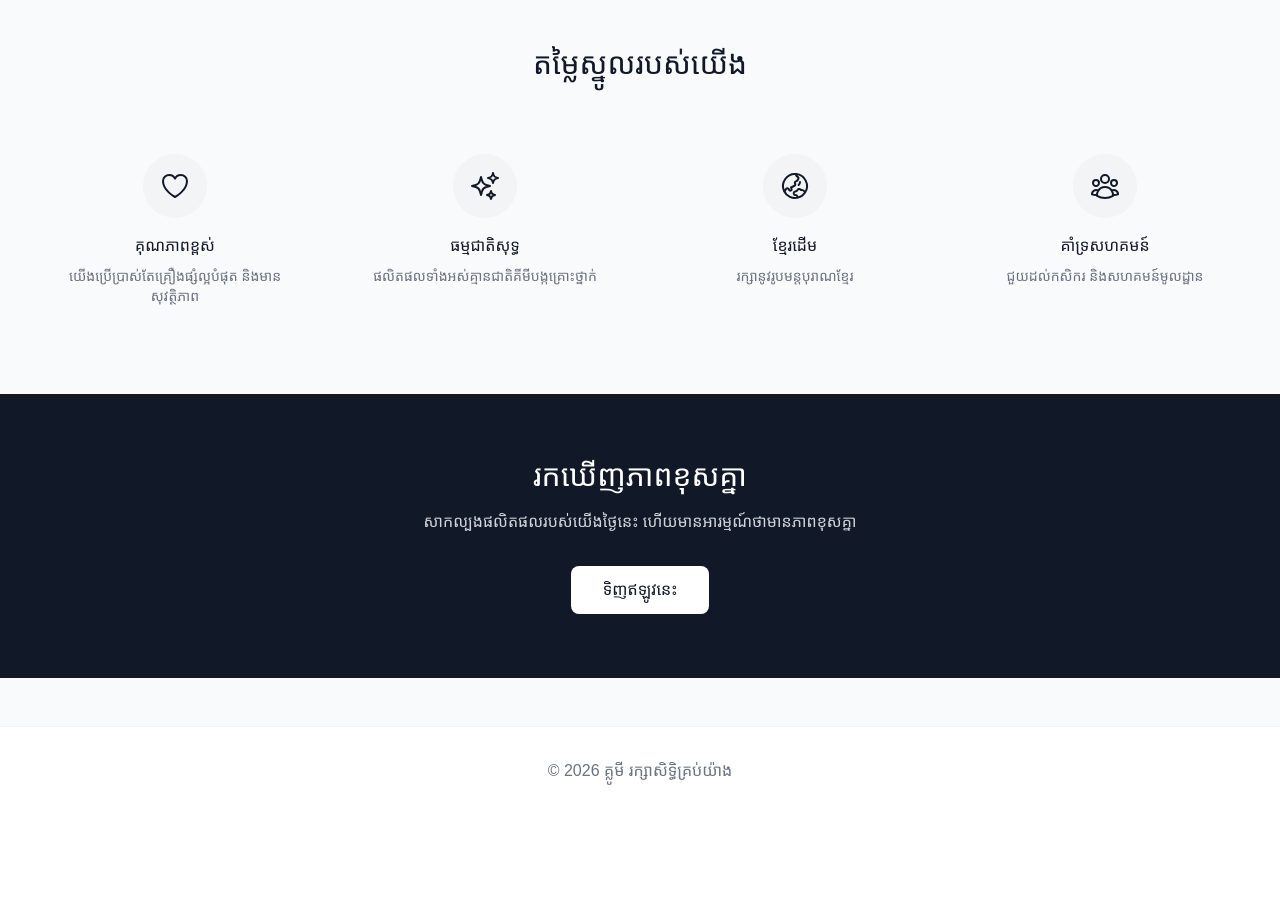
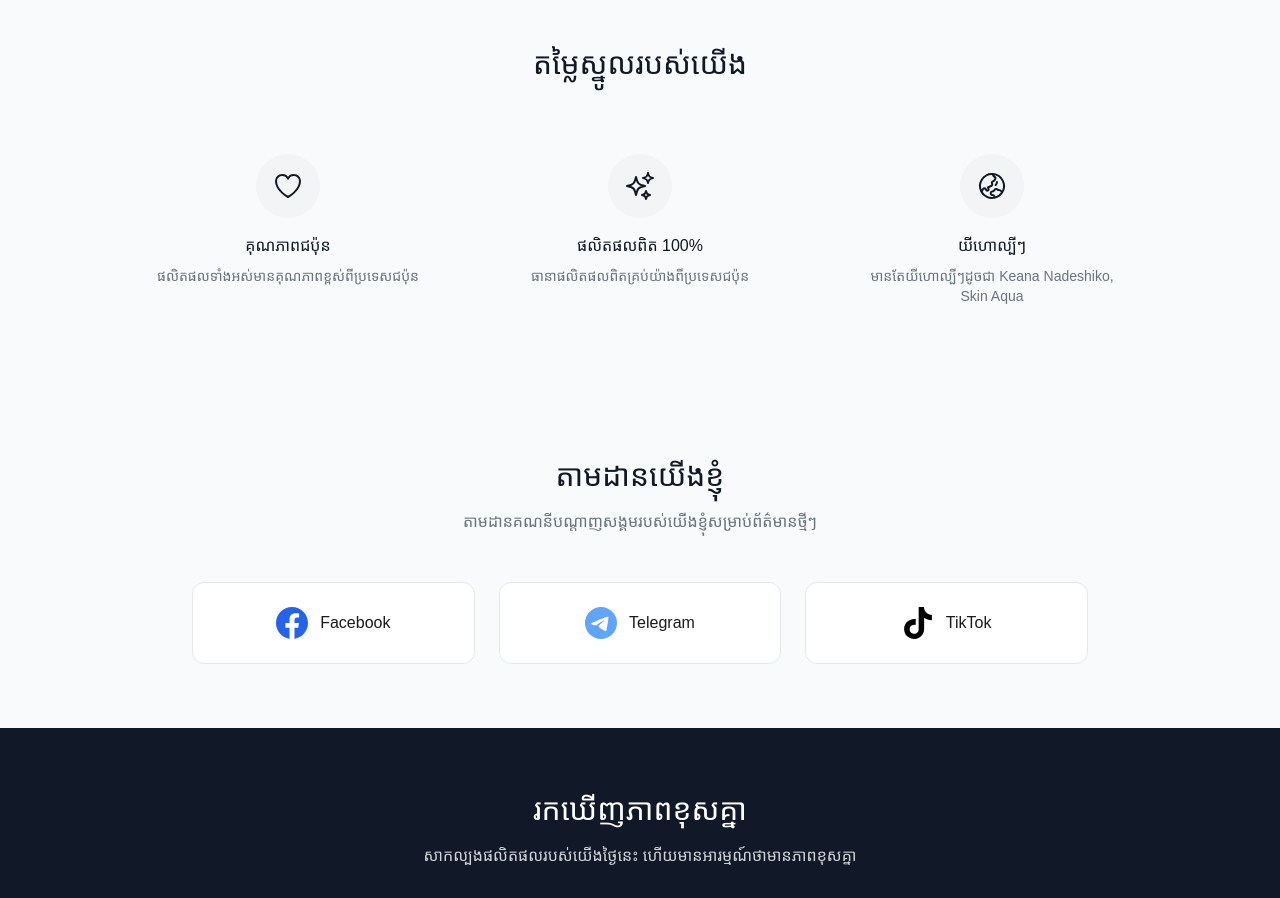
Before and after one commit to Heang0/Apsara-Cosmetic, a Next.js app: page /about in a window 1280 px wide. Shown: the part 1120-2018 px from the top of the page. Before the commit the page ends 1935 px from the top, so only its background shows below. Built offline with nearby package versions, Linux system fonts and the light colour scheme; no server answers; a web font is replaced by a local one.

Commit message:
Add MongoDB indexes for performance

```diff
--- a/src/app/about/page.tsx
+++ b/src/app/about/page.tsx
@@ -25,46 +25,39 @@ export default function AboutPage() {
 
   const storyTitle = language === 'km' ? 'រឿងរ៉ាវរបស់យើង' : 'Our Story';
   const storyText1 = language === 'km'
-    ? 'គ្លូមី បានចាប់ផ្តើមពីក្តីស្រមៃចង់ថែរក្សា និងផ្សព្វផ្សាយនូវសម្រស់បែបប្រពៃណីខ្មែរ។ យើងជឿជាក់ថា សម្រស់ពិតប្រាកដកើតចេញពីធម្មជាតិ និងប្រពៃណីដ៏ល្អប្រណិតរបស់ខ្មែរ។'
-    : 'Glowme began with a dream to preserve and promote traditional Khmer beauty. We believe that true beauty comes from nature and the exquisite traditions of Cambodia.';
+    ? 'គ្លូមី គឺជាហាងលក់ផលិតផលគ្រឿងសំអាងពីប្រទេសជប៉ុនដែលមានគុណភាពខ្ពស់។ យើងជឿជាក់លើការផ្តល់ជូននូវផលិតផលល្អបំផុតពីប្រទេសជប៉ុន ដើម្បីថែរក្សាសម្រស់របស់អ្នក។'
+    : 'Glowme is your trusted source for premium Japanese skincare and cosmetics. We believe in bringing the best of Japan\'s beauty innovations to help you look and feel your best.';
 
   const storyText2 = language === 'km'
-    ? 'យើងប្រើប្រាស់គ្រឿងផ្សំធម្មជាតិសុទ្ធសាធ ដែលប្រមូលផ្តុំពីគ្រប់តំបន់ទូទាំងប្រទេសកម្ពុជា ដោយរួមបញ្ចូលជាមួយនឹងបច្ចេកវិទ្យាទំនើប ដើម្បីបង្កើតផលិតផលដែលមានគុណភាពខ្ពស់ និងមានសុវត្ថិភាពសម្រាប់អ្នកប្រើប្រាស់។'
-    : 'We use 100% natural ingredients sourced from all regions of Cambodia, combined with modern technology to create high-quality, safe products for our customers.';
+    ? 'យើងជ្រើសរើសតែផលិតផលល្បីៗពីប្រទេសជប៉ុនប៉ុណ្ណោះ ដូចជា Keana Nadeshiko, Skin Aqua និងយីហោល្បីៗជាច្រើនទៀត ដែលធានាបានពីគុណភាព និងប្រសិទ្ធភាព។'
+    : 'We carefully select only the most trusted Japanese brands like Keana Nadeshiko, Skin Aqua, and many more, ensuring authentic quality and proven results.';
 
   const missionTitle = language === 'km' ? 'បេសកកម្មរបស់យើង' : 'Our Mission';
   const missionText = language === 'km'
-    ? 'ផ្តល់ជូននូវផលិតផលគ្រឿងសំអាងដែលមានគុណភាពខ្ពស់ ប្រកបដោយភាពពិតប្រាកដ និងប្រកបដោយក្រមសីលធម៌ ខណៈពេលដែលគាំទ្រដល់សហគមន៍មូលដ្ឋាន និងថែរក្សាបេតិកភណ្ឌវប្បធម៌ខ្មែរ។'
-    : 'To provide high-quality, authentic, and ethically made cosmetic products while supporting local communities and preserving Khmer cultural heritage.';
+    ? 'ផ្តល់ជូននូវផលិតផលគ្រឿងសំអាងពីប្រទេសជប៉ុនដែលមានគុណភាពខ្ពស់ ប្រកបដោយភាពពិតប្រាកដ និងតម្លៃសមរម្យ ដើម្បីជួយឱ្យអ្នកមានសម្រស់ស្រស់ស្អាត។'
+    : 'To provide authentic, high-quality Japanese beauty products at affordable prices, helping you achieve beautiful, healthy skin.';
 
   const values = [
     {
       icon: HeartIcon,
-      titleKm: 'គុណភាពខ្ពស់',
-      titleEn: 'Quality First',
-      descKm: 'យើងប្រើប្រាស់តែគ្រឿងផ្សំល្អបំផុត និងមានសុវត្ថិភាព',
-      descEn: 'We use only the finest and safest ingredients'
+      titleKm: 'គុណភាពជប៉ុន',
+      titleEn: 'Japanese Quality',
+      descKm: 'ផលិតផលទាំងអស់មានគុណភាពខ្ពស់ពីប្រទេសជប៉ុន',
+      descEn: 'All products feature premium Japanese quality'
     },
     {
       icon: SparklesIcon,
-      titleKm: 'ធម្មជាតិសុទ្ធ',
-      titleEn: '100% Natural',
-      descKm: 'ផលិតផលទាំងអស់គ្មានជាតិគីមីបង្កគ្រោះថ្នាក់',
-      descEn: 'All products are free from harmful chemicals'
+      titleKm: 'ផលិតផលពិត 100%',
+      titleEn: '100% Authentic',
+      descKm: 'ធានាផលិតផលពិតគ្រប់យ៉ាងពីប្រទេសជប៉ុន',
+      descEn: 'Guaranteed authentic products direct from Japan'
     },
     {
       icon: GlobeAsiaAustraliaIcon,
-      titleKm: 'ខ្មែរដើម',
-      titleEn: 'Khmer Heritage',
-      descKm: 'រក្សានូវរូបមន្តបុរាណខ្មែរ',
-      descEn: 'Preserving ancient Khmer formulas'
-    },
-    {
-      icon: UserGroupIcon,
-      titleKm: 'គាំទ្រសហគមន៍',
-      titleEn: 'Community Support',
-      descKm: 'ជួយដល់កសិករ និងសហគមន៍មូលដ្ឋាន',
-      descEn: 'Supporting local farmers and communities'
+      titleKm: 'យីហោល្បីៗ',
+      titleEn: 'Top Brands',
+      descKm: 'មានតែយីហោល្បីៗដូចជា Keana Nadeshiko, Skin Aqua',
+      descEn: 'Only top brands like Keana Nadeshiko, Skin Aqua'
     }
   ];
 
@@ -143,7 +136,7 @@ export default function AboutPage() {
         <h2 className="khmer-text text-3xl font-light text-gray-900 text-center mb-12">
           {language === 'km' ? 'តម្លៃស្នូលរបស់យើង' : 'Our Core Values'}
         </h2>
-        <div className="grid grid-cols-1 sm:grid-cols-2 lg:grid-cols-4 gap-6">
+        <div className="grid grid-cols-1 sm:grid-cols-2 lg:grid-cols-3 gap-8 max-w-5xl mx-auto">
           {values.map((value, index) => {
             const Icon = value.icon;
             return (
@@ -160,6 +153,69 @@ export default function AboutPage() {
               </div>
             );
           })}
+        </div>
+      </div>
+
+      {/* Social Media */}
+      <div className="bg-gray-50 py-16">
+        <div className="max-w-7xl mx-auto px-4 sm:px-6 lg:px-8">
+          <div className="text-center mb-12">
+            <h2 className="khmer-text text-3xl font-light text-gray-900 mb-4">
+              {language === 'km' ? 'តាមដានយើងខ្ញុំ' : 'Follow Us'}
+            </h2>
+            <p className={`text-gray-500 max-w-2xl mx-auto ${language === 'km' ? 'khmer-text' : ''}`}>
+              {language === 'km'
+                ? 'តាមដានគណនីបណ្តាញសង្គមរបស់យើងខ្ញុំសម្រាប់ព័ត៌មានថ្មីៗ'
+                : 'Follow our social media accounts for the latest updates'}
+            </p>
+          </div>
+
+          <div className="grid grid-cols-1 sm:grid-cols-3 gap-6 max-w-4xl mx-auto">
+            {/* Facebook */}
+            <a
+              href="https://www.facebook.com/Glowme.Store"
+              target="_blank"
+              rel="noopener noreferrer"
+              className="flex items-center justify-center gap-3 bg-white p-6 rounded-xl border border-gray-200 hover:border-blue-500 hover:shadow-lg transition group"
+            >
+              <svg className="w-8 h-8 text-blue-600" fill="currentColor" viewBox="0 0 24 24">
+                <path d="M24 12.073c0-6.627-5.373-12-12-12s-12 5.373-12 12c0 5.99 4.388 10.954 10.125 11.854v-8.385H7.078v-3.47h3.047V9.43c0-3.007 1.792-4.669 4.533-4.669 1.312 0 2.686.235 2.686.235v2.953H15.83c-1.491 0-1.956.925-1.956 1.874v2.25h3.328l-.532 3.47h-2.796v8.385C19.612 23.027 24 18.062 24 12.073z"/>
+              </svg>
+              <span className={`font-medium ${language === 'km' ? 'khmer-text' : 'english-text'}`}>
+                Facebook
+              </span>
+            </a>
+
+            {/* Telegram */}
+            <a
+              href="https://t.me/Glowme_Store"
+              target="_blank"
+              rel="noopener noreferrer"
+              className="flex items-center justify-center gap-3 bg-white p-6 rounded-xl border border-gray-200 hover:border-blue-400 hover:shadow-lg transition group"
+            >
+              <svg className="w-8 h-8 text-blue-400" fill="currentColor" viewBox="0 0 24 24">
+                <path d="M11.944 0A12 12 0 0 0 0 12a12 12 0 0 0 12 12 12 12 0 0 0 12-12A12 12 0 0 0 12 0a12 12 0 0 0-.056 0zm4.962 7.224c.1-.002.321.023.465.14a.506.506 0 0 1 .171.325c.016.093.036.306.02.472-.18 1.898-.962 6.502-1.36 8.627-.168.9-.499 1.201-.82 1.23-.696.065-1.225-.46-1.9-.902-1.056-.693-1.653-1.124-2.678-1.8-1.185-.78-.417-1.21.258-1.91.177-.184 3.247-2.977 3.307-3.23.007-.032.014-.15-.056-.212s-.174-.041-.249-.024c-.106.024-1.793 1.14-5.061 3.345-.48.33-.913.49-1.302.48-.428-.008-1.252-.241-1.865-.44-.752-.245-1.349-.374-1.297-.789.027-.216.325-.437.893-.663 3.498-1.524 5.83-2.529 6.998-3.014 3.332-1.386 4.025-1.627 4.476-1.635z"/>
+              </svg>
+              <span className={`font-medium ${language === 'km' ? 'khmer-text' : 'english-text'}`}>
+                Telegram
+              </span>
+            </a>
+
+            {/* TikTok */}
+            <a
+              href="https://www.tiktok.com/@glowme_storee"
+              target="_blank"
+              rel="noopener noreferrer"
+              className="flex items-center justify-center gap-3 bg-white p-6 rounded-xl border border-gray-200 hover:border-black hover:shadow-lg transition group"
+            >
+              <svg className="w-8 h-8 text-black" fill="currentColor" viewBox="0 0 24 24">
+                <path d="M12.525.02c1.31-.02 2.61-.01 3.91-.02.08 1.53.63 3.09 1.75 4.17 1.12 1.11 2.7 1.62 4.24 1.79v4.03c-1.44-.05-2.89-.35-4.2-.97-.57-.26-1.1-.59-1.62-.93-.01 2.92.01 5.84-.02 8.75-.08 1.4-.54 2.79-1.35 3.94-1.31 1.92-3.58 3.17-5.91 3.21-1.43.08-2.86-.31-4.08-1.03-2.02-1.19-3.44-3.37-3.65-5.71-.02-.5-.03-1-.01-1.49.18-1.9 1.12-3.72 2.58-4.96 1.66-1.44 3.98-2.13 6.15-1.72.02 1.48-.04 2.96-.04 4.44-.99-.32-2.15-.23-3.02.37-.63.41-1.11 1.04-1.36 1.75-.21.51-.15 1.07-.14 1.61.24 1.64 1.82 3.02 3.5 2.87 1.12-.01 2.19-.66 2.77-1.61.19-.33.4-.67.41-1.06.1-1.79.06-3.57.07-5.36.01-4.03-.01-8.05.02-12.07z"/>
+              </svg>
+              <span className={`font-medium ${language === 'km' ? 'khmer-text' : 'english-text'}`}>
+                TikTok
+              </span>
+            </a>
+          </div>
         </div>
       </div>
 
--- a/src/app/contact/page.tsx
+++ b/src/app/contact/page.tsx
@@ -10,7 +10,8 @@ import {
   MapPinIcon,
   ClockIcon,
   PaperAirplaneIcon,
-  CheckCircleIcon
+  CheckCircleIcon,
+  ChatBubbleLeftIcon
 } from '@heroicons/react/24/outline';
 
 export default function ContactPage() {
@@ -53,11 +54,29 @@ export default function ContactPage() {
 
   const contactInfo = [
     {
+      icon: MapPinIcon,
+      titleKm: 'អាសយដ្ឋាន',
+      titleEn: 'Address',
+      details: [
+        language === 'km'
+          ? 'ផ្លូវជាតិលេខ1 ភូមិតាព្រហ្ម សង្កាត់ព្រែកឯង ខណ្ឌច្បារអំពៅ'
+          : 'National Road 1, Ta Prohm Village, Preaek Aeng Commune, Chbar Ampov District'
+      ],
+      action: 'https://maps.google.com'
+    },
+    {
       icon: PhoneIcon,
       titleKm: 'ទូរស័ព្ទ',
       titleEn: 'Phone',
-      details: ['+855 12 345 678', '+855 98 765 432'],
-      action: 'tel:+85512345678'
+      details: ['015 299 888'],
+      action: 'tel:015299888'
+    },
+    {
+      icon: ChatBubbleLeftIcon,
+      titleKm: 'កុម្ម៉ង់តាម Facebook',
+      titleEn: 'Order via Facebook',
+      details: ['GlowMe Store'],
+      action: 'https://facebook.com/GlowMeStore'
     },
     {
       icon: EnvelopeIcon,
@@ -66,20 +85,6 @@ export default function ContactPage() {
       details: ['info@glowme.com', 'support@glowme.com'],
       action: 'mailto:info@glowme.com'
     },
-    {
-      icon: MapPinIcon,
-      titleKm: 'អាសយដ្ឋាន',
-      titleEn: 'Address',
-      details: ['#123, Street 456', 'Phnom Penh, Cambodia'],
-      action: 'https://maps.google.com/?q=Phnom+Penh+Cambodia'
-    },
-    {
-      icon: ClockIcon,
-      titleKm: 'ម៉ោងបើក',
-      titleEn: 'Business Hours',
-      details: ['Mon - Fri: 8:00 AM - 6:00 PM', 'Sat - Sun: 9:00 AM - 4:00 PM'],
-      action: '#'
-    }
   ];
 
   const faqs = [
```
